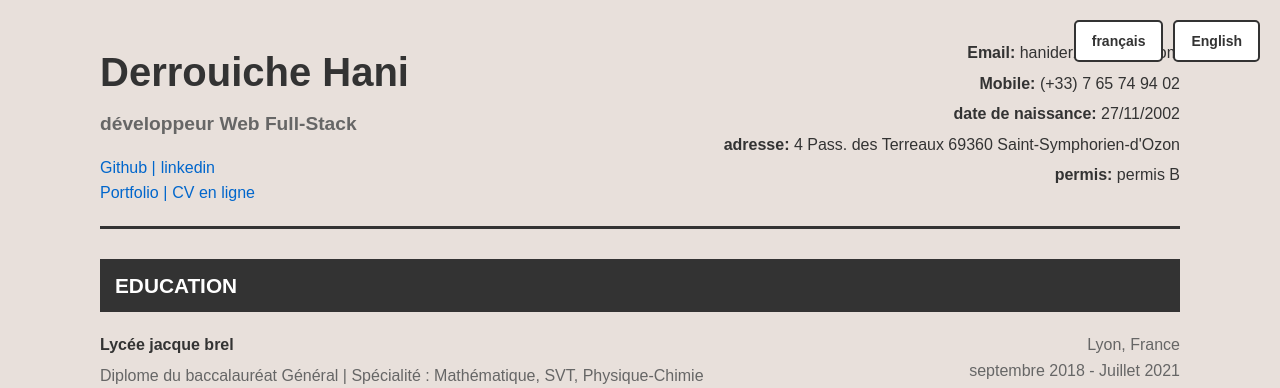
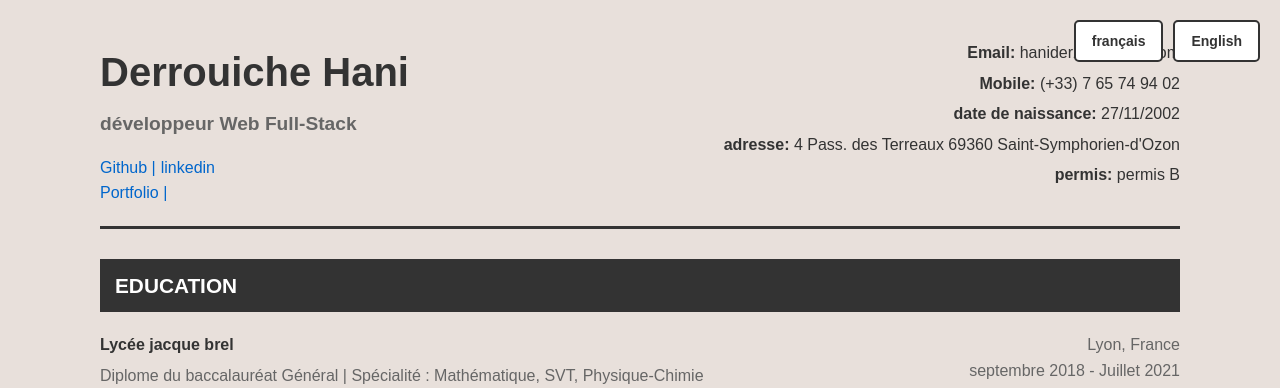
Before and after one commit to Hani19000/CV_Hani_Derrouiche, a Django app: page /en/ in a window 1280 px wide. Shown: the top 388 px of the page. Run offline with Django 5.2, Linux system fonts and the light colour scheme.

Commit message:
mise a jours

```diff
--- a/templates/index.html
+++ b/templates/index.html
@@ -465,8 +465,7 @@
                 <a href="https://www.linkedin.com/in/hani-derrouiche-199461372/" target="_blank"> linkedin</a>
             </div>
             <div class="links_side">
-                <a href="https://hani-derrouiche-portfolio.onrender.com/" target="_blank">Portfolio | </a>
-                <a href="https://cv-hani-derrouiche.onrender.com/fr/"> CV en ligne</a>
+                <a href="https://hani-derrouiche.vercel.app/" target="_blank">Portfolio | </a>
             </div>
         </div>
         <div class="header-right">
```
